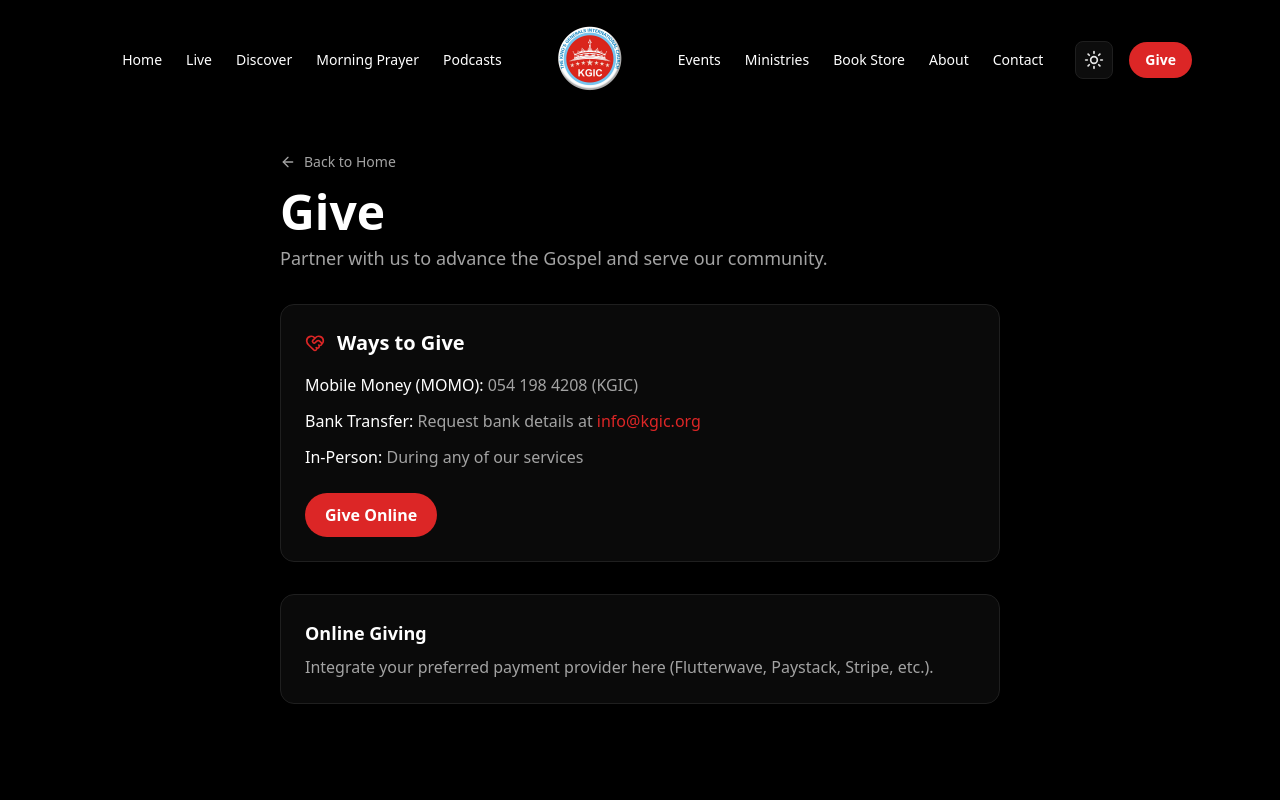
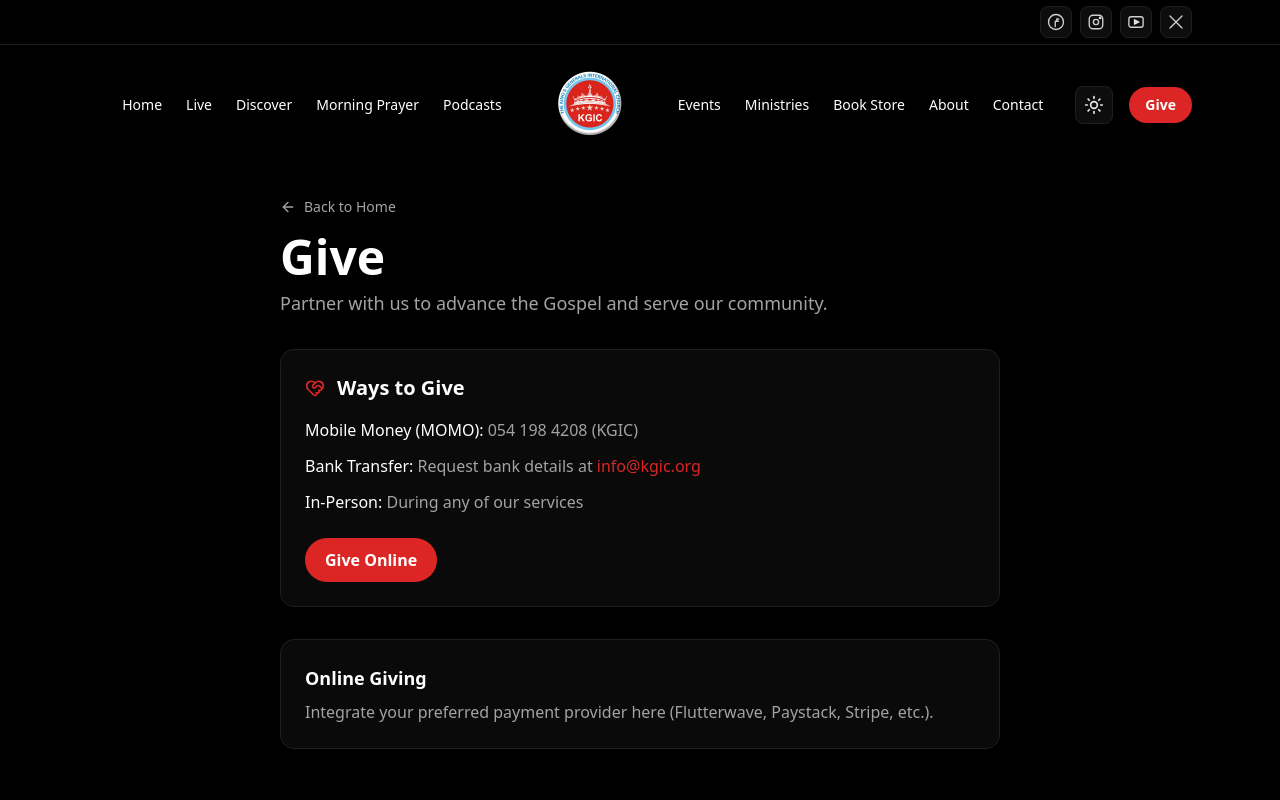
Before and after one commit to terryekoe/KGIC-web, a Next.js app in the folder web/: page /give in a window 1280 px wide. Shown: the top 800 px of the page. Built offline with nearby package versions, Linux system fonts and the light colour scheme.

Commit message:
Header: add top social icon bar above navbar

```diff
--- a/web/components/layout/header.tsx
+++ b/web/components/layout/header.tsx
@@ -37,11 +37,71 @@ export function Header({ className = "" }: HeaderProps) {
 
   const isActive = (path: string) => pathname === path;
 
+  const socials: { name: "facebook" | "instagram" | "youtube" | "x"; href: string; label: string }[] = [
+    { name: "facebook", href: "https://facebook.com/", label: "Facebook" },
+    { name: "instagram", href: "https://instagram.com/", label: "Instagram" },
+    { name: "youtube", href: "https://youtube.com/", label: "YouTube" },
+    { name: "x", href: "https://x.com/", label: "X (Twitter)" },
+  ];
+
+  const SocialIcon = ({ name }: { name: "facebook" | "instagram" | "youtube" | "x" }) => {
+    switch (name) {
+      case "youtube":
+        return (
+          <svg width="18" height="18" viewBox="0 0 24 24" fill="none" stroke="currentColor" strokeWidth="1.8" strokeLinecap="round" strokeLinejoin="round" aria-hidden>
+            <rect x="2.5" y="5" width="19" height="14" rx="3" ry="3"/>
+            <polygon points="10,9 16,12 10,15" fill="currentColor"/>
+          </svg>
+        );
+      case "instagram":
+        return (
+          <svg width="18" height="18" viewBox="0 0 24 24" fill="none" stroke="currentColor" strokeWidth="1.8" strokeLinecap="round" strokeLinejoin="round" aria-hidden>
+            <rect x="3" y="3" width="18" height="18" rx="5"/>
+            <circle cx="12" cy="12" r="3.5"/>
+            <circle cx="17.5" cy="6.5" r="1" fill="currentColor"/>
+          </svg>
+        );
+      case "facebook":
+        return (
+          <svg width="18" height="18" viewBox="0 0 24 24" fill="none" stroke="currentColor" strokeWidth="1.8" strokeLinecap="round" strokeLinejoin="round" aria-hidden>
+            <circle cx="12" cy="12" r="10"/>
+            <path d="M13 8h2.5M13 8v3h2.2M13 11H11v7"/>
+          </svg>
+        );
+      case "x":
+        return (
+          <svg width="18" height="18" viewBox="0 0 24 24" fill="none" stroke="currentColor" strokeWidth="1.8" strokeLinecap="round" strokeLinejoin="round" aria-hidden>
+            <path d="M4 4l16 16M20 4L4 20"/>
+          </svg>
+        );
+    }
+  };
+
   return (
-    <header className={`w-full sticky top-0 z-50 transition-colors ${
-      scrolled ? 'border-b border-border bg-background/70 backdrop-blur' : 'bg-transparent border-b-0'
-    } ${className}`}>
-      <div className="mx-auto max-w-6xl px-4 sm:px-6 py-2 sm:py-3 grid grid-cols-[auto_1fr_auto] md:grid-cols-[1fr_auto_1fr] items-center gap-3 sm:gap-4">
+    <>
+      {/* Top Social Bar */}
+      <div className="w-full bg-background/70 backdrop-blur supports-[backdrop-filter]:bg-background/60 border-b border-border text-foreground/80">
+        <div className="mx-auto max-w-6xl px-4 sm:px-6 py-1.5 flex items-center justify-end gap-2">
+          {socials.map((s) => (
+            <a
+              key={s.name}
+              href={s.href}
+              target="_blank"
+              rel="noopener noreferrer"
+              aria-label={s.label}
+              title={s.label}
+              className="inline-flex h-8 w-8 items-center justify-center rounded-md border border-border bg-foreground/5 hover:bg-foreground/10 hover:text-accent transition-colors"
+            >
+              <SocialIcon name={s.name} />
+            </a>
+          ))}
+        </div>
+      </div>
+
+      <header className={`w-full sticky top-0 z-50 transition-colors ${
+        scrolled ? 'border-b border-border bg-background/70 backdrop-blur' : 'bg-transparent border-b-0'
+      } ${className}`}>
+        <div className="mx-auto max-w-6xl px-4 sm:px-6 py-2 sm:py-3 grid grid-cols-[auto_1fr_auto] md:grid-cols-[1fr_auto_1fr] items-center gap-3 sm:gap-4">
         {/* Mobile: Hamburger */}
         <div className="md:hidden">
           <button
@@ -202,5 +262,6 @@ export function Header({ className = "" }: HeaderProps) {
         document.body
       )}
     </header>
+    </>
   );
 }
```
